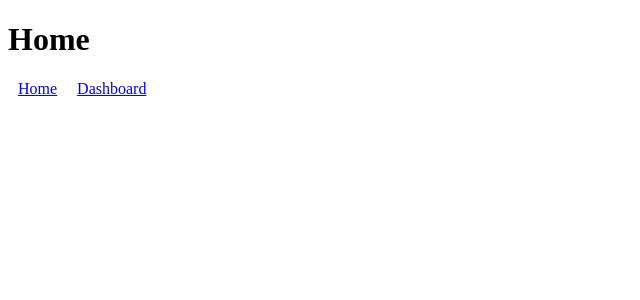
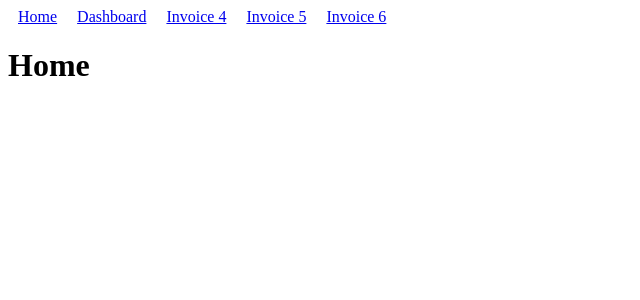
Before and after one commit to GeekEast/react-router-vs-reach-router, a React (Create React App) app: page / in a window 1280 px wide. Shown: the top 300 px of the page, without its empty margins (0-640 px from the left). Built offline with nearby package versions, Linux system fonts and the light colour scheme.

Commit message:
03-use-reach-router: dynamic path & read params from url using props

```diff
--- a/src/App.tsx
+++ b/src/App.tsx
@@ -1,25 +1,29 @@
 import React from 'react';
 import { Router, RouteComponentProps, Link } from '@reach/router';
 
-let Home = (props: RouteComponentProps<any>) => {
+const Home = (props: RouteComponentProps<any>) => <h1>Home</h1>
+const Dash = (props: RouteComponentProps<any>) => <h1>Dash</h1>;
+const Invoice = (props: RouteComponentProps<any>) => {
+  return <h1>Invoice {props.id}</h1>;
+};
+
+const App = () => {
   return (
     <div>
-      <h1>Home</h1>
+      {/* will be showed on every page */}
       <nav>
         <Link to="/">Home</Link>
         <Link to="dashboard">Dashboard</Link>
+        <Link to="invoice/4">Invoice 4</Link>
+        <Link to="invoice/5">Invoice 5</Link>
+        <Link to="invoice/6">Invoice 6</Link>
       </nav>
+      <Router>
+        <Home path="/"></Home>
+        <Dash path="dashboard"></Dash>
+        <Invoice path="invoice/:id"></Invoice>
+      </Router>
     </div>
-  )
-};
-let Dash = (props: RouteComponentProps<any>) => <div>Dash</div>;
-
-const App = () => {
-  return (
-    <Router>
-      <Home path="/"></Home>
-      <Dash path="/dashboard"></Dash>
-    </Router>
   );
 };
 
```
